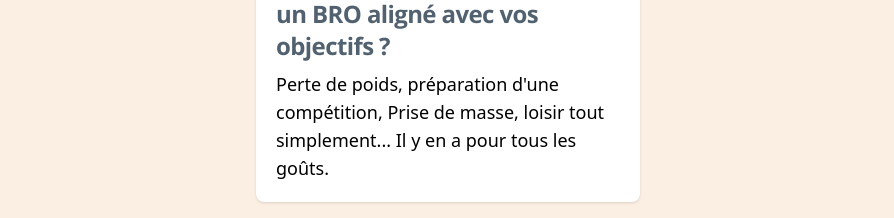
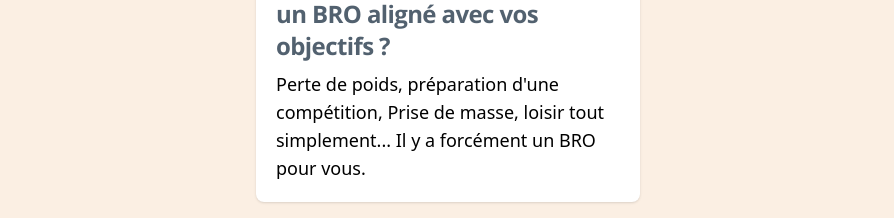
Before and after one commit to DamienDeSousa/wheres-my-bro, a Next.js app: page / in a window 1280 px wide. Shown: the part 582-800 px from the top of the page, without its empty margins (192-1086 px from the left). Built offline with nearby package versions, Linux system fonts and the light colour scheme; no server answers.

Commit message:
reword presentation & function name

```diff
--- a/app/page.tsx
+++ b/app/page.tsx
@@ -3,7 +3,7 @@ import { FirstConnexion } from '@/components/forms/FirstConnexion.forms.componen
 import { SetExpiredAvailabilities } from '@/components/forms/SetExpiredAvailabilities.forms.components'
 import { Presentation } from '@/components/Presentation'
 import { authOptions } from '@/lib/authOptions.lib'
-import { isTimeSlotExpired } from '@/services/dates/date.commons'
+import { isAvailabilitiesExpired } from '@/services/dates/date.commons'
 import { getServerSession } from 'next-auth'
 
 export default async function Page() {
@@ -16,7 +16,7 @@ export default async function Page() {
   switch (true) {
     case session?.user?.isFirstConnexion:
       return <FirstConnexion />
-    case isTimeSlotExpired({
+    case isAvailabilitiesExpired({
       start: new Date(session.user.availabilities.start),
       end: new Date(session.user.availabilities.end),
     }):
--- a/components/Presentation.tsx
+++ b/components/Presentation.tsx
@@ -17,7 +17,7 @@ export const Presentation: React.FC = () => {
         />
         <Card
           title="Vous n'arrivez pas à trouver un BRO aligné avec vos objectifs ?"
-          content="Perte de poids, préparation d'une compétition, Prise de masse, loisir tout simplement... Il y en a pour tous les goûts."
+          content="Perte de poids, préparation d'une compétition, Prise de masse, loisir tout simplement... Il y a forcément un BRO pour vous."
         />
         <Card
           title="Le week end approche et votre volonté est sur le point de faillir ?"
--- a/services/dates/date.commons.ts
+++ b/services/dates/date.commons.ts
@@ -3,7 +3,7 @@ interface IIsTimeSlotExpiredParams {
   end: Date
 }
 
-export function isTimeSlotExpired(timeslot: IIsTimeSlotExpiredParams): boolean {
+export function isAvailabilitiesExpired(timeslot: IIsTimeSlotExpiredParams): boolean {
   const { start } = timeslot
   const currentDate = new Date()
   return currentDate > start
```
